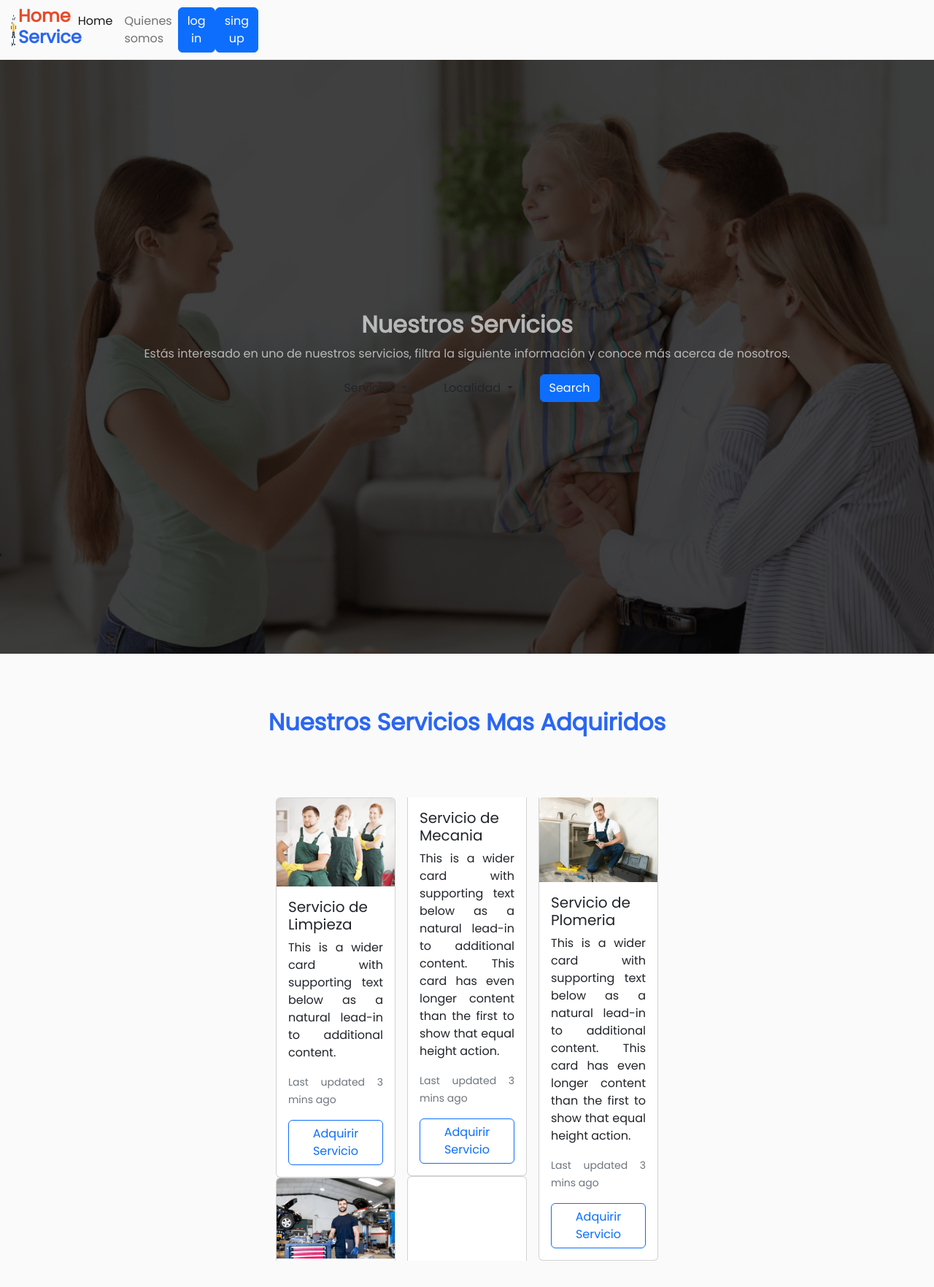
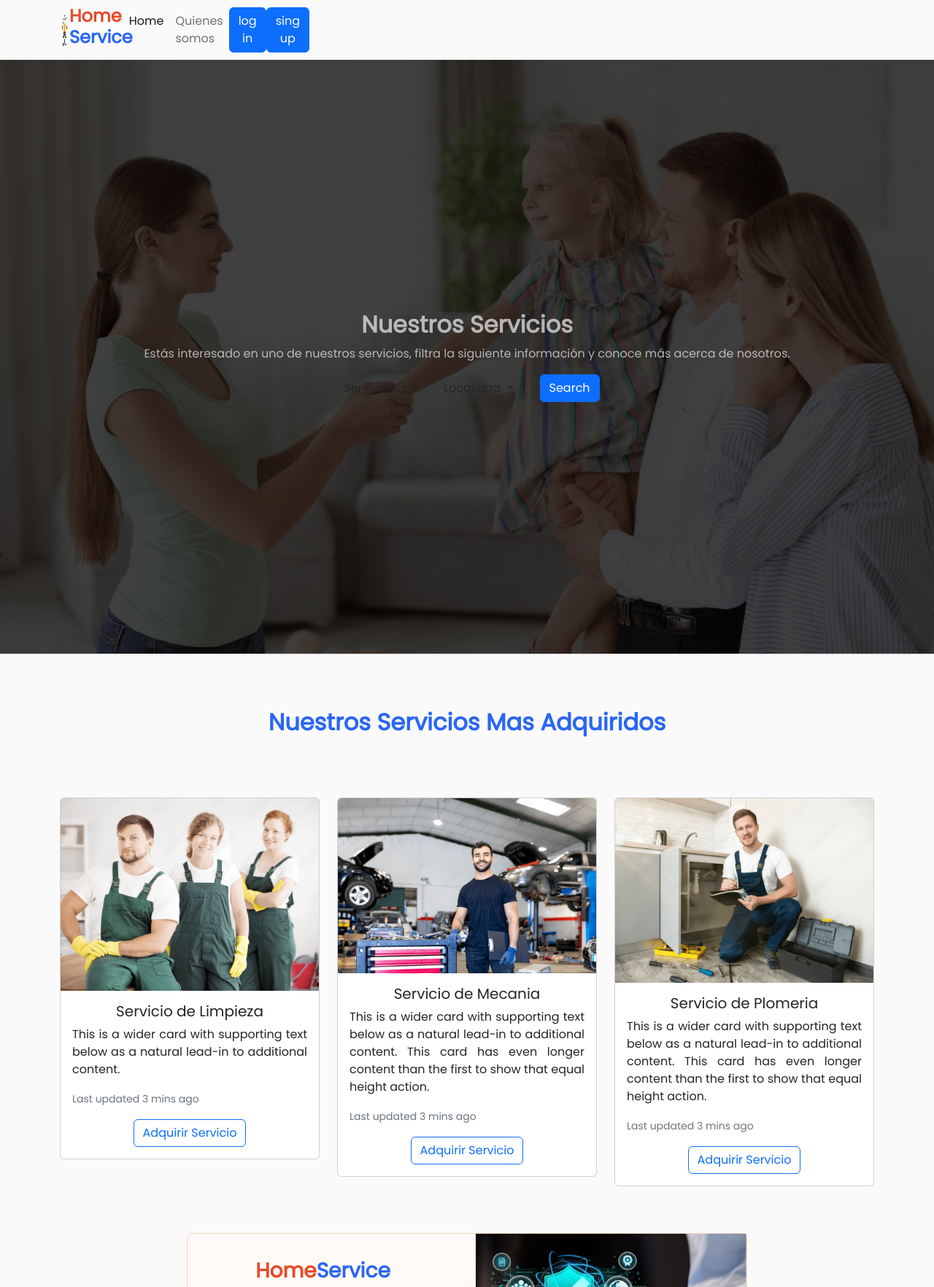
Before and after one commit to KarolCifuentes/PreEntrega2ParraCifuentes, a website: page index.html in a window 1280 px wide. Shown: the top 1764 px of the page at 73% size. Drawn offline with nearby package versions, Linux system fonts and the light colour scheme; files that its build step writes are made by us from their sources.

Commit message:
responsive en cards

```diff
--- a/index.html
+++ b/index.html
@@ -31,6 +31,8 @@
 </head>
 
 <body>
+    <div class="container">
+        <div class="row">
             <nav class="navbar navbar-expand-lg bg-body-tertiary">
                 <div class="container-fluid">
                     <div class="logo d-flex">
@@ -65,6 +67,8 @@
                     </div>
                 </div>
             </nav>
+        </div>
+    </div>
 
     <main>
         <section> <!--section 1 banner and dropdown with bootstrap-->
@@ -120,11 +124,12 @@
         </section>
 
         <!-- <section> section 2 service card with bootstrap -->
+        <div class="container text-center">
+            <div class="row">
                 <div class="service-title d-grid justify-content-center">
                     <h2><b>Nuestros Servicios Mas Adquiridos</b></h2>
                 </div>
-                <div class="grid-cards">
-                    <div class="card-deck">
+                <div class="col-sm-12 col-md-6 col-lg-4 col-xl-4">
                     <div class="card">
                         <img class="card-img-top" src="/img/Limpieza.png" alt="Card image cap">
                         <div class="card-body">
@@ -137,6 +142,9 @@
                             <a href="#" class="btn btn-outline-primary">Adquirir Servicio</a>
                         </div>
                     </div>
+                </div>
+
+                <div class="col-sm-12 col-md-6 col-lg-4 col-xl-4">
                     <div class="card">
                         <img class="card-img-top" src="/img/Mecanica.png" alt="Card image cap">
                         <div class="card-body">
@@ -151,6 +159,9 @@
                             <a href="#" class="btn btn-outline-primary">Adquirir Servicio</a>
                         </div>
                     </div>
+                </div>
+
+                <div class="col-sm-12 col-md-6 col-lg-4 col-xl-4">
                     <div class="card">
                         <img class="card-img-top" src="/img/Plomeria.png" alt="Card image cap">
                         <div class="card-body">
@@ -167,8 +178,7 @@
                     </div>
                 </div>
             </div>
-
-        <!-- </section> -->
+        </div>
 
         <section> <!-- section 3 Home Service with bootstrap -->
             <div class="grid-seguridad">
--- a/sass/style.scss
+++ b/sass/style.scss
@@ -106,14 +106,14 @@ body {
     color: $colorBlue;
 }
 
-.grid-cards {
+// .grid-cards {
 
-    /* Arriba | Derecha | Abajo | Izquierda */
-    margin: 2cm 5cm 2cm 5cm;
-    column-count: 3;
-}
+//     /* Arriba | Derecha | Abajo | Izquierda */
+//     margin: 2cm 5cm 2cm 0cm;
+//     column-count: 3;
+// }
 
-.card-text{
+.card-text {
     text-align: justify;
 }
 
@@ -137,7 +137,7 @@ body {
 
 }
 
-.img-cards{
+.img-cards {
     width: 100%;
     height: auto;
     grid-column: 7/13;
```
Lines whose indentation alone changed are shown as unchanged.
